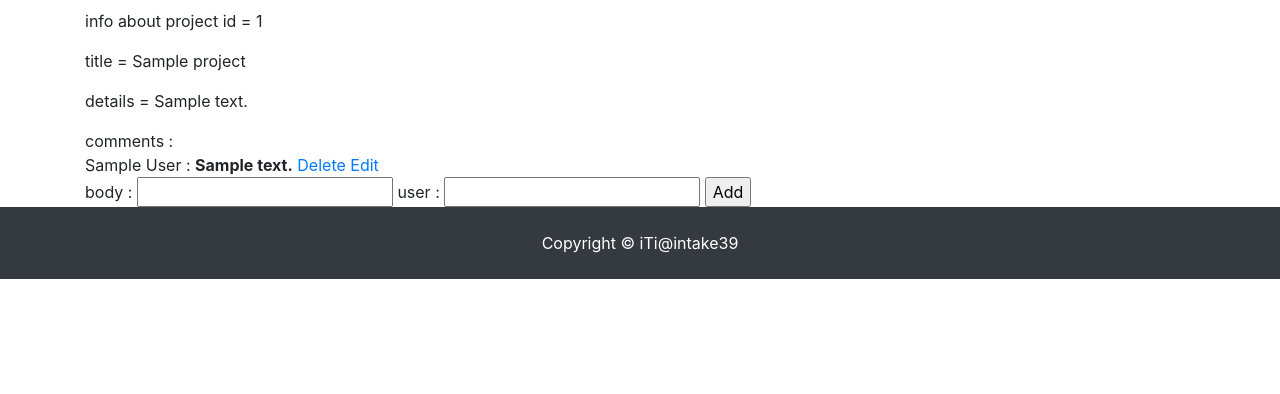
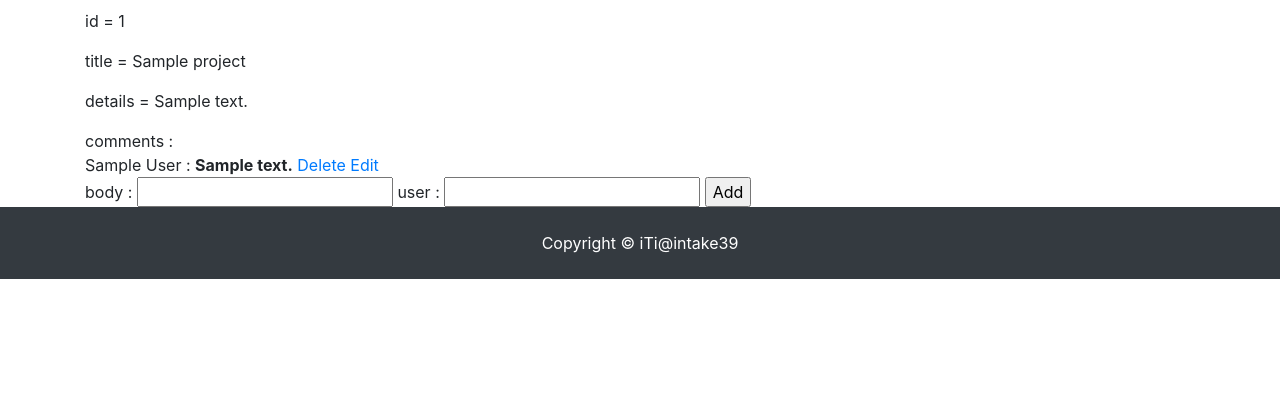
Before and after one commit to Abdelrahman1993/Django_crowd_funding, a Django app: page /projects/1/ in a window 1280 px wide. Shown: the part 373-767 px from the top of the page. Run offline with Django 3.2, Linux system fonts and the light colour scheme; tables that the repository leaves empty hold one stand-in row (values such as "Sample post"); some libraries are stand-ins or nearby versions.

Commit message:
crud operation on comments of project-- refactor

```diff
--- a/projects/templates/projects/edit_comment.html
+++ b/projects/templates/projects/edit_comment.html
@@ -18,9 +18,10 @@
         </form>
         {% else %}
            <strong>{{ comment.body }}</strong>
+           <a href="{% url 'projects:deleteComment' comment.project.id comment.id %}" >Delete</a>
+           <a href="{% url 'projects:editComment' comment.project.id comment.id %}" >Edit</a></br>
         {% endif %}
-         <a href="{% url 'projects:deleteComment' comment.project.id comment.id %}" >Delete</a>
-        <a href="{% url 'projects:editComment' comment.project.id comment.id %}" >Edit</a></br>
+
         {% endfor %}
     </div>
 {% endblock content %}
--- a/projects/templates/projects/project_details.html
+++ b/projects/templates/projects/project_details.html
@@ -3,7 +3,7 @@
 {% block content %}
     <div class="container">
         <h1>single project page</h1>
-        <p>info about project  id = {{ project.id }}</p>
+        <p>id = {{ project.id }}</p>
         <p> title = {{ project.title }}</p>
         <p> details = {{ project.details }}</p>
 
--- a/projects/views.py
+++ b/projects/views.py
@@ -22,13 +22,13 @@ def new_comment(request, project_id):
         user_id=request.POST['user_id'], body=request.POST['body'],
         project_id=project_id)
     comment.save()
-    return render(request, 'projects/project_details.html', {'project': project})
+    return redirect('projects:project_details', project_id=project_id)
 
 
 def delete_comment(request, comment_id, project_id):
     Comment.objects.filter(pk=comment_id).delete()
     project = get_object_or_404(Project, pk=project_id)
-    return render(request, 'projects/project_details.html', {'project': project})
+    return redirect('projects:project_details', project_id=project_id)
 
 
 def edit_comment(request, comment_id, project_id):
@@ -41,4 +41,4 @@ def update_comment(request, comment_id, project_id):
     body = request.POST['body']
     Comment.objects.filter(pk=comment_id).update(body=body)
     project = get_object_or_404(Project, pk=project_id)
-    return render(request, 'projects/project_details.html', {'project': project})
+    return redirect('projects:project_details', project_id=project_id)
```
